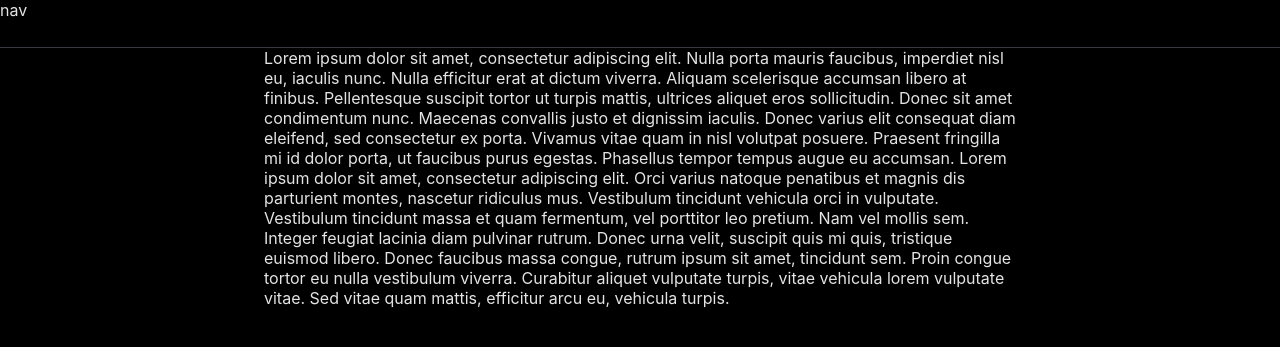
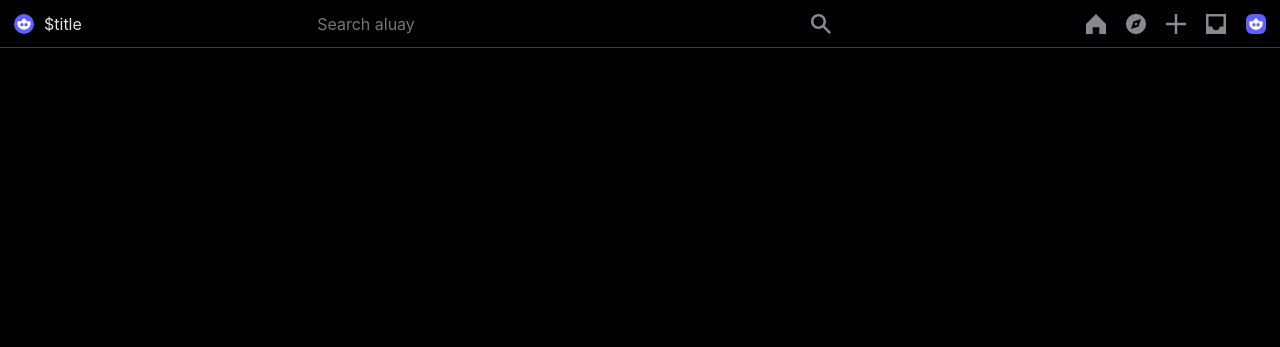
Before and after one commit to hunchr/web, a PHP site: page /_/index.html in a window 1280 px wide. Shown: the top 347 px of the page. Run offline with PHP 8.4, Linux system fonts and the light colour scheme.

Commit message:
nav/menu

```diff
--- a/_/index.html
+++ b/_/index.html
@@ -27,11 +27,43 @@
 </head>
 <body>
 <nav>
-    nav
+    <div>
+        <button data-f="_A" aria-label="Back" id="home">
+            <svg viewBox="0 0 6 6"><circle cx="3" cy="3" r="3" fill="#6060ff"/><path d="M4.93 2.22c-.36-.1-.74-.08-1.1.03-.17-.4-.46-.75-.83-.97-.38.22-.66.56-.83.97-.36-.11-.74-.12-1.1-.03-.18.67-.01 1.4.51 1.93.39.39.91.58 1.42.58.51 0 1.03-.19 1.42-.58.52-.52.69-1.26.51-1.93zm-2.56 1.5c-.28 0-.5-.22-.5-.5s.22-.5.5-.5.5.22.5.5-.22.5-.5.5zm1.25 0c-.28 0-.5-.22-.5-.5s.22-.5.5-.5.5.22.5.5-.22.5-.5.5z" fill="#fff"/></svg>
+            <!-- <svg viewBox="0 0 8 8"><path d="M8 3.5H1.91L4.71.7 4 0 0 4l4 4 .7-.7-2.79-2.8H8v-1z"/></svg> -->
+        </button>
+        <h1>$title</h1>
+    </div>
+    <input type="text" placeholder="Search aluay">
+    <button data-f="_B" aria-label="Search"><svg viewBox="0 0 8 8"><path d="M8 7.29 5.44 4.73C5.79 4.24 6 3.64 6 3c0-1.66-1.34-3-3-3S0 1.34 0 3s1.34 3 3 3c.65 0 1.24-.21 1.73-.56L7.29 8 8 7.29zM1 3c0-1.1.9-2 2-2s2 .9 2 2a2.012 2.012 0 0 1-.99 1.72C3.71 4.9 3.37 5 3 5c-1.1 0-2-.9-2-2z"/></svg></button>
+    <!-- Bottom nav -->
+    <div id="bnav">
+        <button data-f="__" data-n="home" aria-label="Home"><svg viewBox="0 0 6 6"><path d="M3 0 0 3v3h2V4h2v2h2V3L3 0z"/></svg></button>
+        <button data-f="__" data-n="explore" aria-label="Explore"><svg viewBox="0 0 8 8"><circle cx="4" cy="4" r=".5"/><path d="M4 0C1.79 0 0 1.79 0 4s1.79 4 4 4 4-1.79 4-4-1.79-4-4-4zm1 5L2 6l1-3 3-1-1 3z"/></svg></button>
+        <button data-f="na" aria-label="Create new post"><svg viewBox="0 0 8 8"><path d="M8 3.5H4.5V0h-1v3.5H0v1h3.5V8h1V4.5H8v-1z"/></svg></button>
+        <button data-f="__" data-n="inbox" aria-label="Inbox"><svg viewBox="0 0 8 8"><path d="M0 0v8h8V0H0zm7 5H5.5c0 .83-.67 1.5-1.5 1.5S2.5 5.83 2.5 5H1V1h6v4z"/></svg></button>
+        <button data-f="_C" aria-label="Account"><img src="img/icon-m-192.png" alt="pfp" draggable="false"></button>
+    </div>
+    <!-- Account menu -->
+    <menu class="hidden">
+        <button data-f="__" data-n="profile"><svg viewBox="0 0 4 4"><circle cx="2" cy="1" r="1"/><path d="M0 4c0-1.1.9-2 2-2s2 .9 2 2"/></svg>Profile</button>
+        <button data-f="__" data-n="communities"><svg viewBox="0 0 5.5 4"><circle cx="2" cy="1" r="1"/><path d="M0 4c0-1.1.9-2 2-2s2 .9 2 2M3.5 0c-.19 0-.35.06-.5.15.29.17.5.48.5.85s-.21.67-.5.85c.15.09.31.15.5.15.55 0 1-.45 1-1s-.45-1-1-1z"/><path d="M3.5 2c-.17 0-.34.03-.5.07.86.22 1.5 1 1.5 1.93h1c0-1.1-.9-2-2-2z"/></svg>Communities</button>
+        <button data-f="__" data-n="lists"><svg viewBox="0 0 10 9.5"><path d="M0 0v7.5L2.5 6h5V0H0z"/><path d="M8.5 2v5h-5l-1 .6V8h5L10 9.5V2H8.5z"/></svg>Lists</button>
+        <button data-f="__" data-n="saved"><svg viewBox="0 0 8 7.61"><path d="m4 6.31-2.47 1.3L2 4.86 0 2.91l2.76-.41L4 0l1.24 2.5L8 2.91 6 4.86l.47 2.75L4 6.31z"/></svg>Saved</button>
+        <button data-f="__" data-n="liked"><svg viewBox="0 0 8 7.5"><path d="m4 7.5 3.56-3.93c.67-.91.56-2.2-.29-2.98-.92-.84-2.34-.77-3.18.14-.04.04-.05.09-.08.13-.03-.04-.06-.09-.09-.13C3.07-.18 1.65-.25.73.59c-.86.78-.96 2.06-.3 2.98"/></svg>Liked</button>
+        <button data-f="__" data-n="settings"><svg viewBox="0 0 6.2 6"><path d="M6.2 2.37 5.2.64l-1.1.63V0h-2v1.27L1 .63 0 2.37 1.1 3 0 3.63l1 1.73 1.1-.63V6h2V4.73l1.1.63 1-1.73L5.1 3l1.1-.63zM3.1 4c-.55 0-1-.45-1-1s.45-1 1-1 1 .45 1 1-.45 1-1 1z"/></svg>Settings</button>
+        <button data-f="__" data-n="premium"><svg viewBox="0 0 7 8"><path d="M3.5 0 0 1.5v1S0 7 3.5 8C7 7 7 2.5 7 2.5v-1L3.5 0zm0 6.86V4H1.14C1 3.39 1 2.93 1 2.93v-.71l2.5-1.08V4h2.36c-.22 1-.81 2.41-2.36 2.86z"/></svg>Premium</button>
+        <button data-f="__" data-n="help"><svg viewBox="0 0 8 8"><path d="M4 0C1.79 0 0 1.79 0 4s1.79 4 4 4 4-1.79 4-4-1.79-4-4-4zm.5 7h-1V6h1v1zm0-1.5h-1C3.5 3.88 5 4 5 3c0-.55-.45-1-1-1s-1 .45-1 1H2c0-1.1.9-2 2-2s2 .9 2 2c0 1.25-1.5 1.38-1.5 2.5z"/></svg>Help</button>
+        <button data-f="__" data-n="feedback"><svg viewBox="0 0 6 7.5"><path d="M0 0v6h1.75L3 7.5 4.25 6H6V0H0zm3.71 3.71L3 5l-.71-1.29L1 3l1.29-.71L3 1l.71 1.29L5 3l-1.29.71z"/></svg>Feedback</button>
+        <button data-f="__" data-n="policy"><svg viewBox="0 0 7 8"><path d="M3.5 0 0 1.5v1S0 7 3.5 8c.87-.25 1.53-.72 2.02-1.28L4.51 5.71c-.3.18-.64.28-1.01.28-1.1 0-2-.9-2-2s.9-2 2-2 2 .9 2 2c0 .37-.11.71-.28 1.01l.88.88C7 4.3 7 2.49 7 2.49V1.5L3.5 0z"/><circle cx="3.5" cy="4" r="1"/></svg>Privacy Policy</button>
+        <button data-f="__" data-n="terms"><svg viewBox="0 0 8 8"><path d="m.004 4.17 1.393-1.394 2.086 2.086L2.09 6.255zM2.777 1.39 4.17-.001l2.086 2.086-1.393 1.393zM1.735 2.43l.693-.692 5.565 5.564-.693.693z"/></svg>Terms</button>
+        <button data-f="__" data-n="apps"><svg viewBox="0 0 4 4"><path d="M0 3h1v1H0zM0 0h1v1H0zM0 1.5h1v1H0zM3 3h1v1H3zM3 0h1v1H3zM3 1.5h1v1H3zM1.5 3h1v1h-1zM1.5 0h1v1h-1zM1.5 1.5h1v1h-1z"/></svg>More Apps</button>
+    </menu>
 </nav>
 <main>
-    Lorem ipsum dolor sit amet, consectetur adipiscing elit. Nulla porta mauris faucibus, imperdiet nisl eu, iaculis nunc. Nulla efficitur erat at dictum viverra. Aliquam scelerisque accumsan libero at finibus. Pellentesque suscipit tortor ut turpis mattis, ultrices aliquet eros sollicitudin. Donec sit amet condimentum nunc. Maecenas convallis justo et dignissim iaculis. Donec varius elit consequat diam eleifend, sed consectetur ex porta.
-    Vivamus vitae quam in nisl volutpat posuere. Praesent fringilla mi id dolor porta, ut faucibus purus egestas. Phasellus tempor tempus augue eu accumsan. Lorem ipsum dolor sit amet, consectetur adipiscing elit. Orci varius natoque penatibus et magnis dis parturient montes, nascetur ridiculus mus. Vestibulum tincidunt vehicula orci in vulputate. Vestibulum tincidunt massa et quam fermentum, vel porttitor leo pretium. Nam vel mollis sem. Integer feugiat lacinia diam pulvinar rutrum. Donec urna velit, suscipit quis mi quis, tristique euismod libero. Donec faucibus massa congue, rutrum ipsum sit amet, tincidunt sem. Proin congue tortor eu nulla vestibulum viverra. Curabitur aliquet vulputate turpis, vitae vehicula lorem vulputate vitae. Sed vitae quam mattis, efficitur arcu eu, vehicula turpis.
+    <!-- Lorem ipsum dolor sit amet, consectetur adipiscing elit. Nulla porta mauris faucibus, imperdiet nisl eu, iaculis nunc. Nulla efficitur erat at dictum viverra. Aliquam scelerisque accumsan libero at finibus. Pellentesque suscipit tortor ut turpis mattis, ultrices aliquet eros sollicitudin. Donec sit amet condimentum nunc. Maecenas convallis justo et dignissim iaculis. Donec varius elit consequat diam eleifend, sed consectetur ex porta.
+    Vivamus vitae quam in nisl volutpat posuere. Praesent fringilla mi id dolor porta, ut faucibus purus egestas. Phasellus tempor tempus augue eu accumsan. Lorem ipsum dolor sit amet, consectetur adipiscing elit. Orci varius natoque penatibus et magnis dis parturient montes, nascetur ridiculus mus. Vestibulum tincidunt vehicula orci in vulputate. Vestibulum tincidunt massa et quam fermentum, vel porttitor leo pretium. Nam vel mollis sem. Integer feugiat lacinia diam pulvinar rutrum. Donec urna velit, suscipit quis mi quis, tristique euismod libero. Donec faucibus massa congue, rutrum ipsum sit amet, tincidunt sem. Proin congue tortor eu nulla vestibulum viverra. Curabitur aliquet vulputate turpis, vitae vehicula lorem vulputate vitae. Sed vitae quam mattis, efficitur arcu eu, vehicula turpis. -->
+
 </main>
 </body>
 </html>
--- a/_/main.css
+++ b/_/main.css
@@ -18,6 +18,7 @@
     --gray: #888890;        /*  5.97 | */
     --gray-border: #383840; /*  1.80 | */
     --gray-input: #181820;  /*  1.19 | */
+    --radius: .375rem;
     --border: .0625rem solid var(--gray-border);
 }
 
@@ -26,7 +27,30 @@
     background-color: var(--blue);
 }
 
-body {
+.hidden,
+::-webkit-scrollbar {
+    display: none;
+}
+
+
+
+/* .hidden,
+[data-f='_B'],
+::-webkit-scrollbar,
+#home > :last-child,
+main:not(:last-of-type),
+.back #home > :first-child {
+    display: none;
+} */
+
+p,
+h1,
+h2,
+body,
+menu,
+input,
+button,
+textarea {
     all: unset;
 }
 
@@ -49,22 +73,211 @@ body {
     /* min-height: fit-content; */
 }
 
+.center {
+    justify-content: center;
+    align-items: center;
+}
+
+img,
+svg {
+    pointer-events: none;
+}
+
+img {
+    border-radius: var(--radius);
+}
+
+svg {
+    pointer-events: none;
+    aspect-ratio: 1/1;
+    fill: var(--gray);
+}
+
+h1 {
+    height: fit-content;
+}
+
+/* ----- Button ----- */
+.btn,
+.btnred,
+nav button,
+menu button {
+    align-items: center;
+    border-radius: var(--radius);
+    height: 2.5rem;
+}
+
+
+button img,
+button svg {
+    width: 1.25rem;
+    margin: .625rem;
+}
+
+/* --- Nav/Menu button --- */
+button:hover,
+button:focus-visible {
+    color: var(--white);
+}
+
+button:hover svg,
+button:focus-visible svg {
+    fill: var(--white);
+}
+
+nav button:hover,
+menu button:hover,
+nav button:focus-visible,
+menu button:focus-visible {
+    background-color: var(--blue);
+}
+
+/* --- Blue button --- */
+.btn {
+    background-color: var(--blue);
+}
+
+.btn:hover,
+.btn:focus-visible {
+    background-color: var(--blue-hover);
+}
+
+/* --- Red button --- */
+.btnred {
+    background-color: var(--red);
+}
+
+.btnred:hover,
+.btnred:focus-visible {
+    background-color: var(--red-hover);
+}
 
 /* ----- Nav ----- */
 nav {
     position: fixed;
+    justify-content: space-between;
+    align-items: center;
     background-color: var(--bg);
     border-bottom: var(--border);
     width: 100%;
     height: 3rem;
+    padding: 0 .25rem;
 }
 
+nav > div {
+    align-items: center;
+}
+
+nav button {
+    justify-content: center;
+    width: 2.5rem;
+}
 
 /* ----- Main ----- */
 main {
     flex-direction: column;
     align-items: center;
     max-width: 48rem;
-    width: 100%;
+    width: 100%;ö
+    min-height: 100%;
     padding: 3rem .5rem 0 .5rem;
 }
+
+/* ----- Menu ----- */
+menu {
+    flex-direction: column;
+    position: absolute;
+    overflow: hidden auto;
+    background-color: var(--bg);
+    border: var(--border);
+    border-radius: var(--radius);
+    width: 13.0625rem;
+    padding: .25rem;
+}
+
+menu button {
+    justify-content: flex-start;
+    width: 100%;
+}
+
+/* menu img {
+    width: 1.75rem;
+    margin: .375rem;
+} */
+
+/* --- Nav menu --- */
+nav menu {
+    position: fixed;
+    border-right: none;
+    border-radius: var(--radius) 0 0 var(--radius);
+    max-height: calc(100% - 2.96875rem);
+    top: 2.96875rem;
+    right: 0;
+}
+
+
+
+
+
+
+
+
+
+
+
+
+
+
+
+/* ----- Mobile ----- */
+@media screen and (max-width: 540px) {
+    nav input,
+    .search h1 {
+        display: none;
+    }
+
+    [data-f='_B'],
+    .search nav input {
+        display: flex;
+    }
+
+
+
+    /* nav > div {
+        width: 2.5rem;
+        min-width: 0;
+    }
+
+    h1,
+    nav input {
+        position: absolute;
+        text-align: center;
+        width: calc(100% - 6rem);
+        margin: 0 2.75rem;
+    }
+
+
+
+    nav menu {
+        max-height: calc(100% - 6.0625rem);
+    }
+
+    #bnav {
+        justify-content: space-between;
+        position: fixed;
+        border-top: var(--border);
+        width: 100%;
+        height: 3.0625rem;
+        padding: 0 .25rem;
+        bottom: 0;
+        left: 0;
+    }
+
+    #bnav button {
+        width: 20%;
+    }
+
+    main {
+        padding: 3rem .5rem;
+    } */
+}
```
